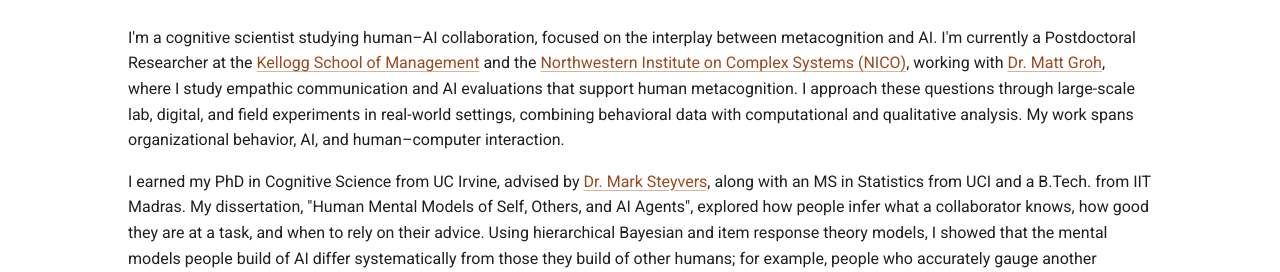
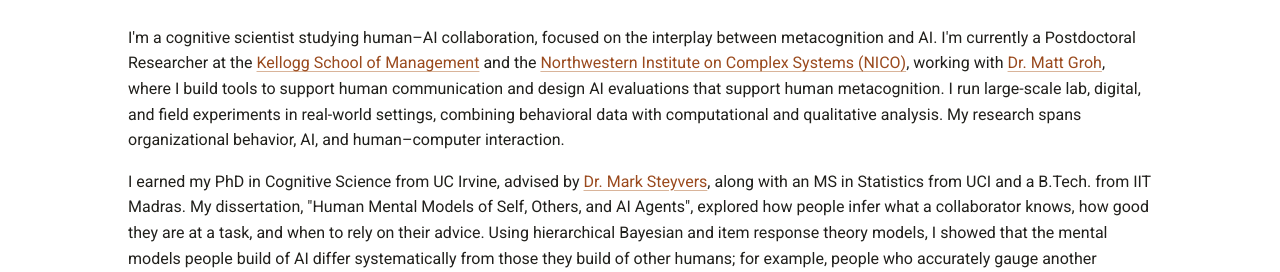
Before and after one commit to aakriti1kumar/aakriti1kumar.github.io, a Jekyll site: the page built from index.md, in a window 1280 px wide. Shown: the part 362-634 px from the top of the page. Built offline with Jekyll 4.4.1, drawn with Linux system fonts in a browser that asks for light colours; Markdown is read by kramdown in place of the engine named in the settings.

Commit message:
Revise personal description in index.md
Updated personal description to reflect new research focus and activities.

```diff
--- a/index.md
+++ b/index.md
@@ -17,7 +17,7 @@
   <img class="hero-photo" src="profile.jpg" alt="Aakriti Kumar" />
 </div>
 
-<p>I'm a cognitive scientist studying human&ndash;AI collaboration, focused on the interplay between metacognition and AI. I'm currently a Postdoctoral Researcher at the <a href="https://www.kellogg.northwestern.edu/">Kellogg School of Management</a> and the <a href="https://www.nico.northwestern.edu/">Northwestern Institute on Complex Systems (NICO)</a>, working with <a href="https://mattgroh.com/">Dr. Matt Groh</a>, where I study empathic communication and AI evaluations that support human metacognition. I approach these questions through large-scale lab, digital, and field experiments in real-world settings, combining behavioral data with computational and qualitative analysis. My work spans organizational behavior, AI, and human&ndash;computer interaction.</p>
+<p>I'm a cognitive scientist studying human&ndash;AI collaboration, focused on the interplay between metacognition and AI. I'm currently a Postdoctoral Researcher at the <a href="https://www.kellogg.northwestern.edu/">Kellogg School of Management</a> and the <a href="https://www.nico.northwestern.edu/">Northwestern Institute on Complex Systems (NICO)</a>, working with <a href="https://mattgroh.com/">Dr. Matt Groh</a>, where I build tools to support human communication and design AI evaluations that support human metacognition. I run large-scale lab, digital, and field experiments in real-world settings, combining behavioral data with computational and qualitative analysis. My research spans organizational behavior, AI, and human&ndash;computer interaction.</p>
 
 <p>I earned my PhD in Cognitive Science from UC Irvine, advised by <a href="https://steyvers.socsci.uci.edu/">Dr. Mark Steyvers</a>, along with an MS in Statistics from UCI and a B.Tech. from IIT Madras. My dissertation, "Human Mental Models of Self, Others, and AI Agents", explored how people infer what a collaborator knows, how good they are at a task, and when to rely on their advice. Using hierarchical Bayesian and item response theory models, I showed that the mental models people build of AI differ systematically from those they build of other humans; for example, people who accurately gauge another person's abilities consistently overestimate an AI's. Along the way, I've also worked in industry at Honda Research Institute and Motional (a robotaxi startup), and collaborated with researchers at Google Research India.</p>
 
```
